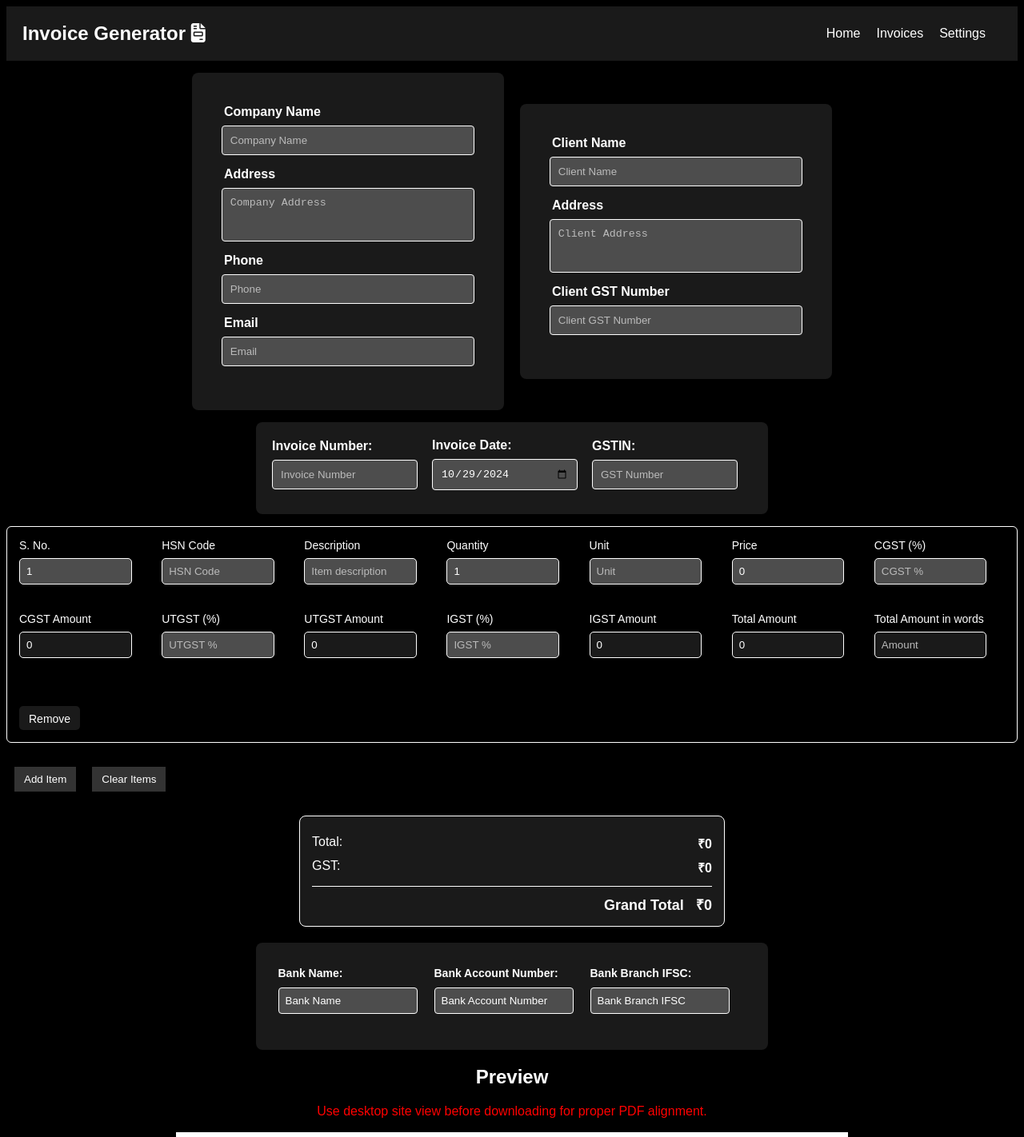
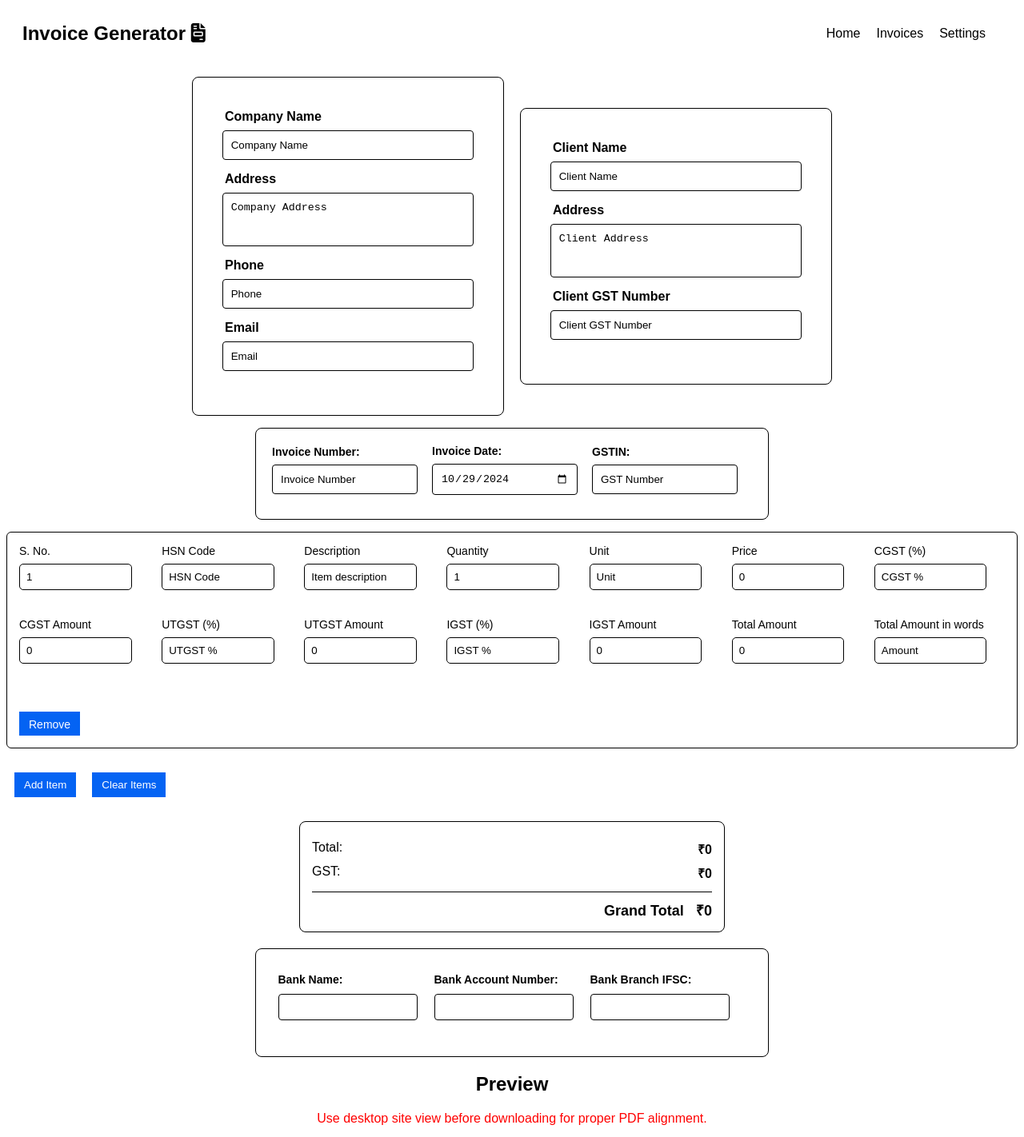
Before and after one commit to priyamkumar/Invoice-Generator, a React (Vite) app: page / in a window 1280 px wide. Shown: the top 1422 px of the page at 80% size. Built offline with nearby package versions, Linux system fonts and the light colour scheme.

Commit message:
adding dark mode

```diff
--- a/src/App.css
+++ b/src/App.css
@@ -1,20 +1,44 @@
 body {
-  background-color: #000;
-  color: #fff;
+  --background-color: #fff;
+  --color: #000;
+  --read-color: #1a1a1a;
+  background-color: var(--background-color);
+  color: var(--color);
+  font-family: Arial, sans-serif;
+}
+
+body.dark {
+  --background-color: #1a1a1a;
+  --color: #fff;
+  --read-color: #1a1a1a;
+  background-color: var(--background-color);
+  color: var(--color);
   font-family: Arial, sans-serif;
 }
 
 h2 {
-  color: #fff;
+  color: var(--color);
 }
 
 .header-container {
   padding: 20px;
-  background-color: #1a1a1a;
+  background-color: var(--background-color);
+  color: var(--color);
   display: flex;
   justify-content: space-between;
   align-items: center;
-  margin: 0 0 15px;
+  margin: 0 0 20px;
+}
+
+.main {
+  background-color: var(--background-color);
+  color: var(--color);
+}
+
+.header-container.dark, .main.dark {
+  --background-color: #1a1a1a;
+  --color: #fff;
+  --read-color: #1a1a1a;
 }
 
 .header-container h2 {
@@ -32,22 +56,27 @@ h2 {
 .navbar ul li {
   margin-right: 20px;
   cursor: pointer;
+  transition: transform 0.3s ease;
+}
+
+.navbar ul li a {
+  text-decoration-line: none;
+  color: inherit;
 }
 
 .navbar ul li:hover {
-  text-decoration: underline;
+  transform: scale(1.2);
 }
 
-/* Input Fields */
 input[type="text"],
 input[type="number"],
 input[type="phone"],
 input[type="email"],
 input[type="date"],
 textarea {
-  background-color: #4d4d4d;
-  color: #fff;
-  border: 1px solid #666;
+  background-color: var(--background-color);
+  color: var(--color);
+  border: 1px solid var(--color);
   padding: 8px;
   margin-bottom: 10px;
   width: 100%;
@@ -56,15 +85,15 @@ textarea {
 
 input::placeholder,
 textarea::placeholder {
-  color: #bbb;
+  color: var(--color);
 }
 
 input[readonly] {
-  background-color: #333;
+  background-color: var(--read-color);
 }
 
 label {
-  color: #fff;
+  color: var(--color);
   display: block;
   margin-bottom: 5px;
 }
@@ -88,7 +117,7 @@ label {
 }
 
 button {
-  background-color: #333;
+  background-color: #0463f3;
   color: #fff;
   border: none;
   padding: 8px 12px;
@@ -99,19 +128,11 @@ button {
 .remove-btn {
   height: 30px;
   align-self: center;
-  border: none;
-  background-color: #1a1a1a;
-  color: fff;
-  border: none;
-  padding: 8px 12px;
   font-size: 14px;
-  border-radius: 5px;
-  cursor: pointer;
-  margin-top: 10px;
 }
 
 button:hover {
-  background-color: #555;
+  background-color: #01327d;
 }
 
 .message {
@@ -129,6 +150,10 @@ button:hover {
 .date-invoice-gst,
 .bank-input-details {
   padding: 20px;
+}
+
+.bank-input-details {
+  border: 1px solid var(--color);
 }
 
 #add-btn {
@@ -204,6 +229,10 @@ button:hover {
 
 .invoice-preview p {
   margin: 0;
+}
+
+.item-input-table {
+  background-color: var(--background-color);
 }
 
 .item-table {
@@ -321,10 +350,10 @@ button:hover {
   display: flex;
   flex-direction: column;
   flex: 1;
-  background: #1a1a1a;
+  background: var(--background-color);
+  border: 1px solid var(--color);
   border-radius: 8px;
   padding: 40px;
-  box-shadow: 0 4px 6px rgba(0, 0, 0, 0.1);
 }
 
 .card label {
@@ -332,7 +361,7 @@ button:hover {
   display: block;
   margin-bottom: 8px;
   font-weight: 600;
-  color: #fff;
+  color: var(--color);
 }
 
 .card input,
@@ -341,7 +370,7 @@ button:hover {
   width: 95%;
   padding: 10px;
   margin-bottom: 15px;
-  border: 1px solid #fff;
+  border: 1px solid var(--color);
   border-radius: 4px;
   transition: border-color 0.3s ease;
 }
@@ -359,8 +388,9 @@ button:hover {
   align-items: center;
   max-width: 600px;
   margin: 15px auto;
-  background-color: #1a1a1a;
+  background-color: var(--background-color);
   border-radius: 8px;
+  border: 1px solid var(--color);
 }
 
 .date-invoice-gst > div {
@@ -371,13 +401,14 @@ button:hover {
   display: block;
   margin-bottom: 8px;
   font-weight: 600;
-  color: #fff;
+  color: var(--color);
+  font-size: 14px;
 }
 
 .date-invoice-gst input {
   width: 80%;
   padding: 10px;
-  border: 1px solid #fff;
+  border: 1px solid var(--color);
   border-radius: 4px;
   transition: border-color 0.3s ease;
 }
@@ -397,7 +428,7 @@ button:hover {
   grid-template-columns: repeat(7, 1fr);
   gap: 15px;
   margin-bottom: 20px;
-  border: 1px solid #fff;
+  border: 1px solid var(--color);
   padding: 15px;
   border-radius: 6px;
 }
@@ -405,11 +436,11 @@ button:hover {
 .input-group label {
   margin-bottom: 8px;
   font-size: 14px;
-  color: #fff;
+  color: var(--color);
 }
 
 .input-group input {
-  border: 1.5px solid #fff;
+  border: 1.5px solid var(--color);
   width: 80%;
   border-radius: 5px;
   transition: border-color 0.3s ease;
@@ -421,13 +452,13 @@ button:hover {
 }
 
 .input-group input:read-only {
-  background-color: #1a1a1a;
+  background-color: var(--background-color);
   cursor: not-allowed;
 }
 
 .total-amount {
-  background-color: #1a1a1a;
-  border: 1px solid #fff;
+  background-color: var(--background-color);
+  border: 1px solid var(--color);
   border-radius: 8px;
   padding: 15px;
   max-width: 500px;
@@ -439,30 +470,29 @@ button:hover {
   display: flex;
   justify-content: space-between;
   margin: 8px 0;
-  color: #fff;
+  color: var(--color);
   font-size: 16px;
 }
 
 .total-amount p span {
   font-weight: bold;
-  color: #fff;
+  color: var(--color);
 }
 
 .total-amount b {
   display: block;
   margin-top: 12px;
   padding-top: 10px;
-  border-top: 1px solid #fff;
+  border-top: 1px solid var(--color);
   text-align: right;
   font-size: 18px;
-  color: #fff;
+  color: var(--color);
 }
 
 .total-amount b span {
-  color: #fff;
+  color: var(--color);
   margin-left: 10px;
 }
-
 
 .bank-input-details {
   display: flex;
@@ -470,7 +500,7 @@ button:hover {
   align-items: center;
   max-width: 600px;
   margin: 0 auto;
-  background-color: #1a1a1a;
+  background-color: var(--background-color);
   border-radius: 8px;
 }
 
@@ -482,31 +512,27 @@ button:hover {
   display: block;
   margin: 10px 0;
   font-weight: 600;
-  color: #fff;
+  color: var(--color);
   font-size: 14px;
 }
 
 .bank-input-details input {
   width: 80%;
-  border: 1px solid #fff;
+  border: 1px solid var(--color);
   border-radius: 4px;
   transition: border-color 0.3s ease;
-
 }
 
 .bank-input-details input:focus {
   outline: none;
   border-color: #3498db;
-
 }
 
 .bank-input-details input::placeholder {
   color: #fff;
 }
 
-
 @media (max-width: 768px) {
-
   .invoice-preview {
     padding: 10px;
   }
@@ -515,7 +541,8 @@ button:hover {
     font-size: 12px;
   }
 
-  .item-table th, .item-table td {
+  .item-table th,
+  .item-table td {
     padding: 4px;
   }
 
@@ -527,16 +554,18 @@ button:hover {
   .item-row {
     grid-template-columns: repeat(2, 1fr);
   }
-
 }
 
-@media(max-width: 480px) {
-
-  .header h2, .client-info h3, .invoice-details h3 {
+@media (max-width: 480px) {
+  .header h2,
+  .client-info h3,
+  .invoice-details h3 {
     font-size: 16px;
   }
 
-  .header p, .client-info p, .invoice-details p {
+  .header p,
+  .client-info p,
+  .invoice-details p {
     font-size: 12px;
   }
 
@@ -544,19 +573,23 @@ button:hover {
     font-size: 10px;
   }
 
-  .item-table th, .item-table td {
+  .item-table th,
+  .item-table td {
     padding: 2px;
   }
 
-  .bank-details p, .bank-details b {
+  .bank-details p,
+  .bank-details b {
     font-size: 10px;
   }
 
-  .totals p, .totals b{
+  .totals p,
+  .totals b {
     font-size: 10px;
   }
 
-  .terms b, .terms li{
+  .terms b,
+  .terms li {
     font-size: 10px;
   }
 
@@ -564,7 +597,8 @@ button:hover {
     font-size: 10px;
   }
 
-  .signatures b, .signatures p {
+  .signatures b,
+  .signatures p {
     font-size: 10px;
   }
 
@@ -596,4 +630,5 @@ button:hover {
   }
   .bank-input-details {
     flex-direction: column;
-}}
+  }
+}
--- a/src/App.jsx
+++ b/src/App.jsx
@@ -1,15 +1,15 @@
 import './App.css'
 import Header from './Components/Header'
 import MainSection from './Components/MainSection'
+import { ThemeProvider } from './Contexts/ThemeContext'
+import { Outlet } from "react-router-dom";
 
 function App() {
-
-
   return (
-    <>
+    <ThemeProvider>
     <Header />
-    <MainSection />
-    </>
+    <Outlet/>
+    </ThemeProvider>
   )
 }
 
--- a/src/Components/DateInvoiceGST.jsx
+++ b/src/Components/DateInvoiceGST.jsx
@@ -39,6 +39,7 @@ export default function DateInvoiceGST({ date, invoice, gst, today }) {
         <input
           type="date"
           id="date"
+          // style={{colorScheme: isDark ? "dark" : ""}}
           name="date"
           placeholder="Date"
           min="01-01-2024"
--- /dev/null
+++ b/src/Components/Error.jsx
@@ -0,0 +1,8 @@
+import React from 'react'
+import { useRouteError } from 'react-router-dom'
+
+export default function Error() {
+  const error = useRouteError()
+  console.log(error);
+  return <div>Something went wrong. {error.status}</div>
+}
--- a/src/Components/Header.jsx
+++ b/src/Components/Header.jsx
@@ -1,9 +1,11 @@
 import AppName from "./Appname";
 import Navbar from "./Navbar";
+import { useTheme } from "../Contexts/ThemeContext";
 
 export default function Header() {
+  const { isDark } = useTheme();
   return (
-    <div className="header-container">
+    <div className={`header-container ${isDark ? "dark" : ""}`}>
     <AppName/>
     <Navbar/>
     </div>
--- a/src/Components/MainSection.jsx
+++ b/src/Components/MainSection.jsx
@@ -1,8 +1,10 @@
 import BillInfo from './BillInfo'
+import { useTheme } from "../Contexts/ThemeContext";
 
 export default function MainSection() {
+  const { isDark } = useTheme();
   return (
-    <div>
+    <div className={`main ${isDark ? "dark" : ""}`}>
       <BillInfo />
     </div>
   )
--- a/src/Components/Navbar.jsx
+++ b/src/Components/Navbar.jsx
@@ -1,12 +1,14 @@
 import React from 'react'
+import { Link } from 'react-router-dom'
 
 export default function Navbar() {
+
   return (
     <div className="navbar">
     <ul>
-        <li>Home</li>
-        <li>Invoices</li>
-        <li>Settings</li>
+        <li><Link to={"/"}>Home</Link></li>
+        <li><Link to={"/invoices"}>Invoices</Link></li>
+        <li><Link to={"/settings"}>Settings</Link></li>
     </ul>
     </div>
   )
--- /dev/null
+++ b/src/Components/Settings.jsx
@@ -0,0 +1,11 @@
+import React from 'react'
+import {useTheme} from '../Contexts/ThemeContext'
+
+export default function Settings() {
+    const {isDark, handleTheme} = useTheme();
+  return (
+    <div>
+        <button onClick={handleTheme}>{isDark ? "Light" : "Dark"} Mode</button>
+    </div>
+  )
+}
--- /dev/null
+++ b/src/Contexts/ThemeContext.jsx
@@ -0,0 +1,22 @@
+import { createContext, useContext, useState } from "react";
+
+export const ThemeContext = createContext();
+
+export function ThemeProvider({ children }) {
+  const [isDark, setIsDark] = useState(
+    JSON.parse(localStorage.getItem("Dark")) || false
+  );
+
+  const handleTheme = () => {
+    setIsDark((prev) => !prev);
+    localStorage.setItem("Dark", !isDark)
+  };
+
+  return (
+    <ThemeContext.Provider value={{ isDark, handleTheme }}>
+      {children}
+    </ThemeContext.Provider>
+  );
+}
+
+export const useTheme = () => useContext(ThemeContext);
--- a/src/main.jsx
+++ b/src/main.jsx
@@ -2,18 +2,31 @@ import { StrictMode } from 'react'
 import { createRoot } from 'react-dom/client'
 import {createBrowserRouter,RouterProvider} from 'react-router-dom';
 import App from './App.jsx'
-import DocumentPreview from './Components/DocumentPreview.jsx';
+import Error from './Components/Error.jsx';
+import Settings from './Components/Settings.jsx';
+import MainSection from './Components/MainSection.jsx';
 
 const root = createRoot(document.getElementById('root'));
 const router = createBrowserRouter([
   {
     path: "/",
-    element: <App/>
+    element: <App />,
+    errorElement: <Error />,
+    children: [
+      {
+        path: "/",
+        element: <MainSection />
+      },
+      {
+        path: "/invoices",
+        element: <MainSection />
+      },
+      {
+        path: "/settings",
+        element: <Settings/>
+      },
+    ]
   },
-  {
-    path: "/preview",
-    element: <DocumentPreview/>
-  }
 ])
 
 root.render(
```
